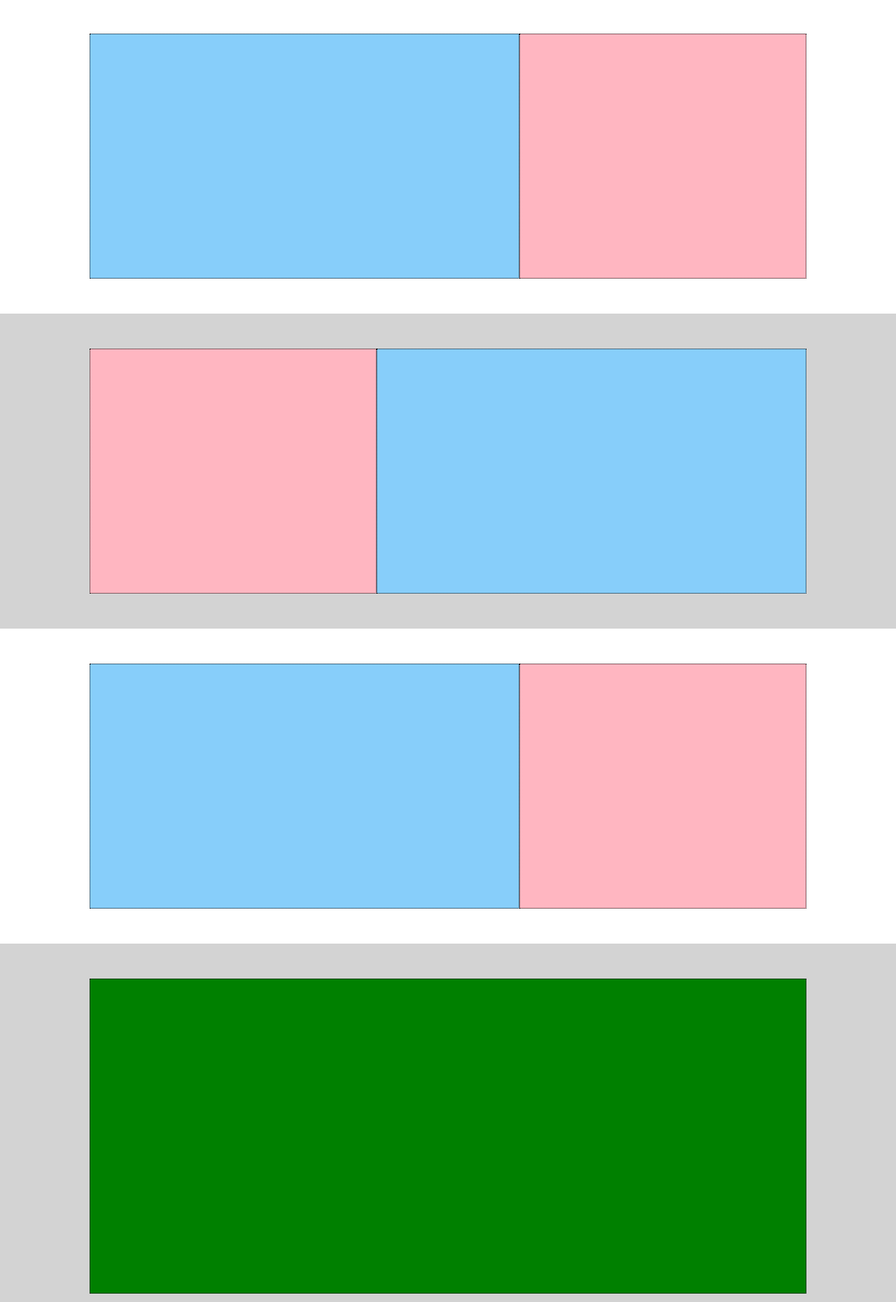
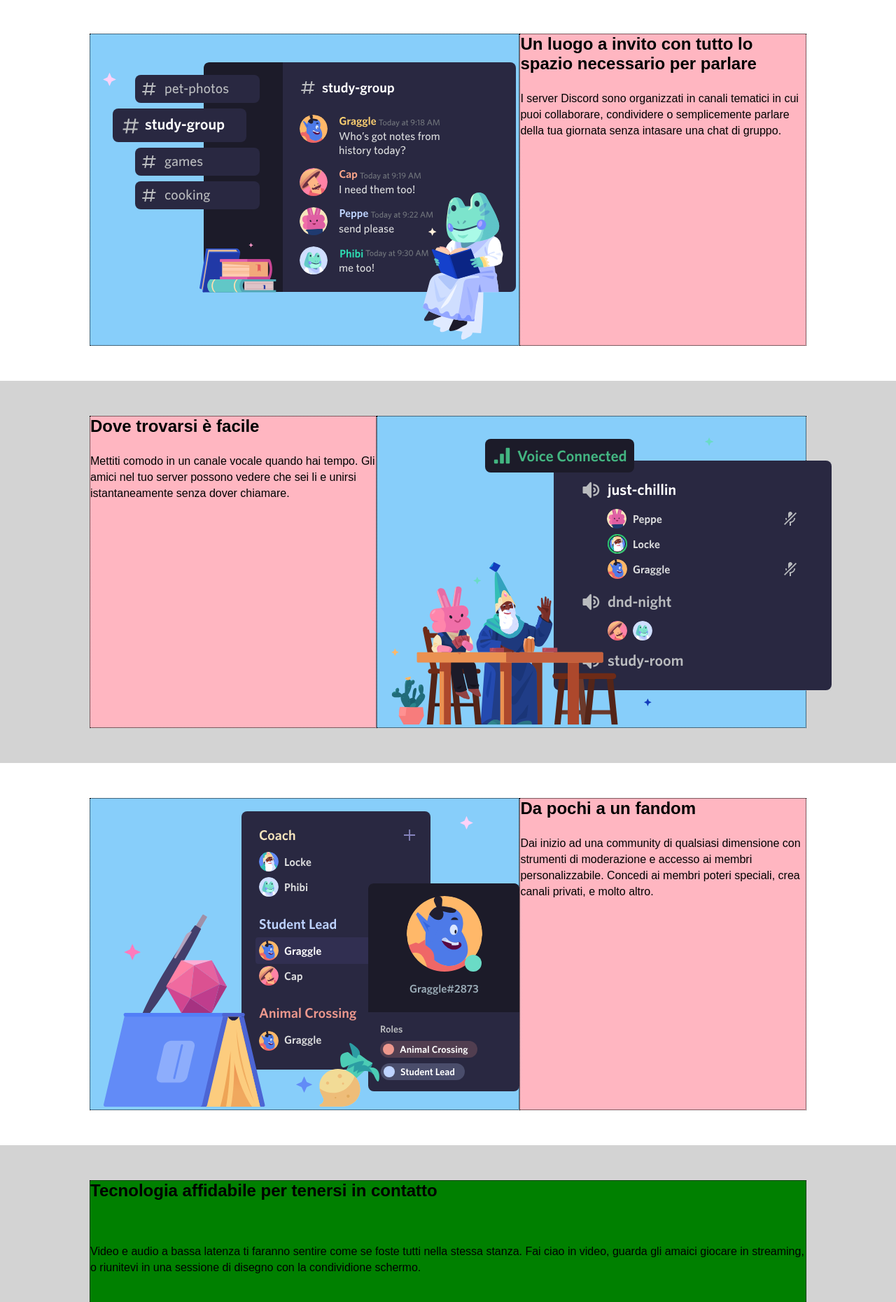
Before and after one commit to gluke0/htmlcss-discord, a plain HTML site: page index.html in a window 1280 px wide. Shown: the part 442-2302 px from the top of the page at 70% size. Drawn offline with Linux system fonts and the light colour scheme.

Commit message:
html main grezzo

```diff
--- a/assets/css/style.css
+++ b/assets/css/style.css
@@ -56,10 +56,14 @@ a{
     min-height: 80px;
 }
 
-header .logo, .login{
+.logo, .login{
     width: 20%;
     height: 50px;
     padding: 15px 0;
+}
+
+.logo{
+    padding: 10px 0 26px 0;
 }
 
 .link{
--- a/index.html
+++ b/index.html
@@ -66,31 +66,54 @@
         <!-- white -->
         <section>
             <div class="container">
-                <div class="box big-box"></div>
-                <div class="box small-box"></div>
+                <div class="box big-box">
+                    <img src="./assets/img/item1.svg" alt="Canali tematici">
+                </div>
+                <div class="box small-box">
+                    <h2>Un luogo a invito con tutto lo spazio necessario per parlare</h2>
+                    <p>I server Discord sono organizzati in canali tematici in cui puoi collaborare, condividere o semplicemente parlare della tua giornata senza intasare una chat di gruppo.</p>
+                </div>
             </div>
         </section>
 
         <!-- gray -->
         <section>
             <div class="container">
-                <div class="small-box box"></div>
-                <div class="big-box box"></div>
+                <div class="small-box box">
+                    <h2>Dove trovarsi è facile</h2>
+                    <p>Mettiti comodo in un canale vocale quando hai tempo. Gli amici nel tuo server possono vedere che sei li e unirsi istantaneamente senza dover chiamare.</p>
+                </div>
+                <div class="big-box box">
+                    <img src="./assets/img/item2.svg" alt="Canali vocali">
+                </div>
             </div>
         </section>
 
         <!-- white 2 -->
         <section>
             <div class="container">
-                <div class="box big-box"></div>
-                <div class="box small-box"></div>
+                <div class="box big-box">
+                    <img src="./assets/img/item3.svg" alt="Community">
+                </div>
+                <div class="box small-box">
+                    <h2>Da pochi a un fandom</h2>
+                    <p>Dai inizio ad una community di qualsiasi dimensione con strumenti di moderazione e accesso ai membri personalizzabile. Concedi ai membri poteri speciali, crea canali privati, e molto altro.</p>
+                </div>
             </div>
         </section>
 
         <!-- green -->
         <section>
             <div class="container">
-                <div class="green box"></div>
+                <div class="green box">
+                    <h2>Tecnologia affidabile per tenersi in contatto</h2>
+                    <p>Video e audio a bassa latenza ti faranno sentire come se foste tutti nella stessa stanza. Fai ciao in video, guarda gli amaici giocare in streaming, o riunitevi in una sessione di disegno con la condividione schermo.</p>
+                    <img src="./assets/img/item4-big.svg" alt="Videochiamata">
+                    <div class="download">
+                        <h3>Pronto a iniziare la tua avventura?</h3>
+                        <a class="button big blue" href="#">&darr; Scarica per Mac</a>
+                    </div>
+                </div>
             </div>
         </section>
     </main>
```
